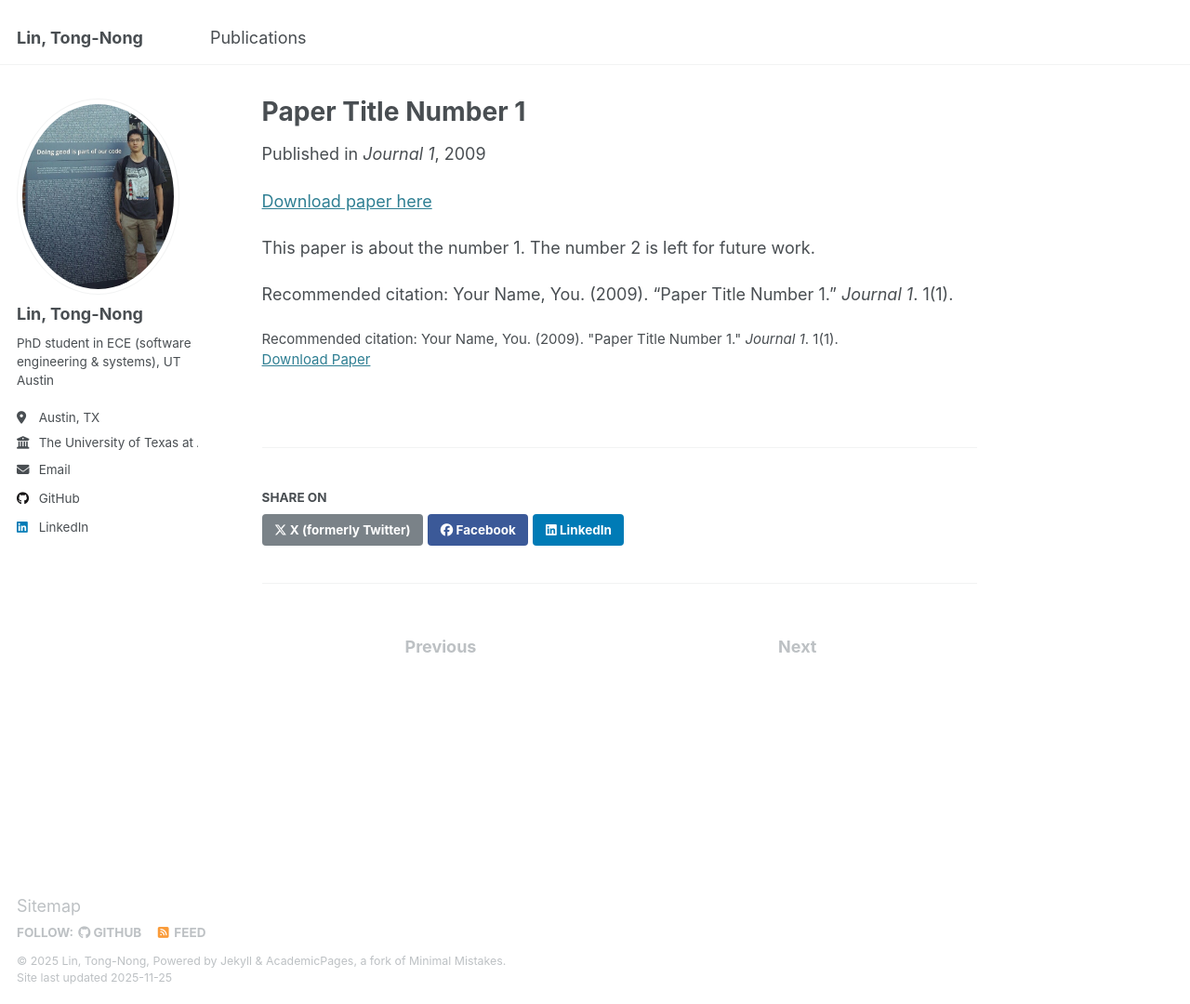
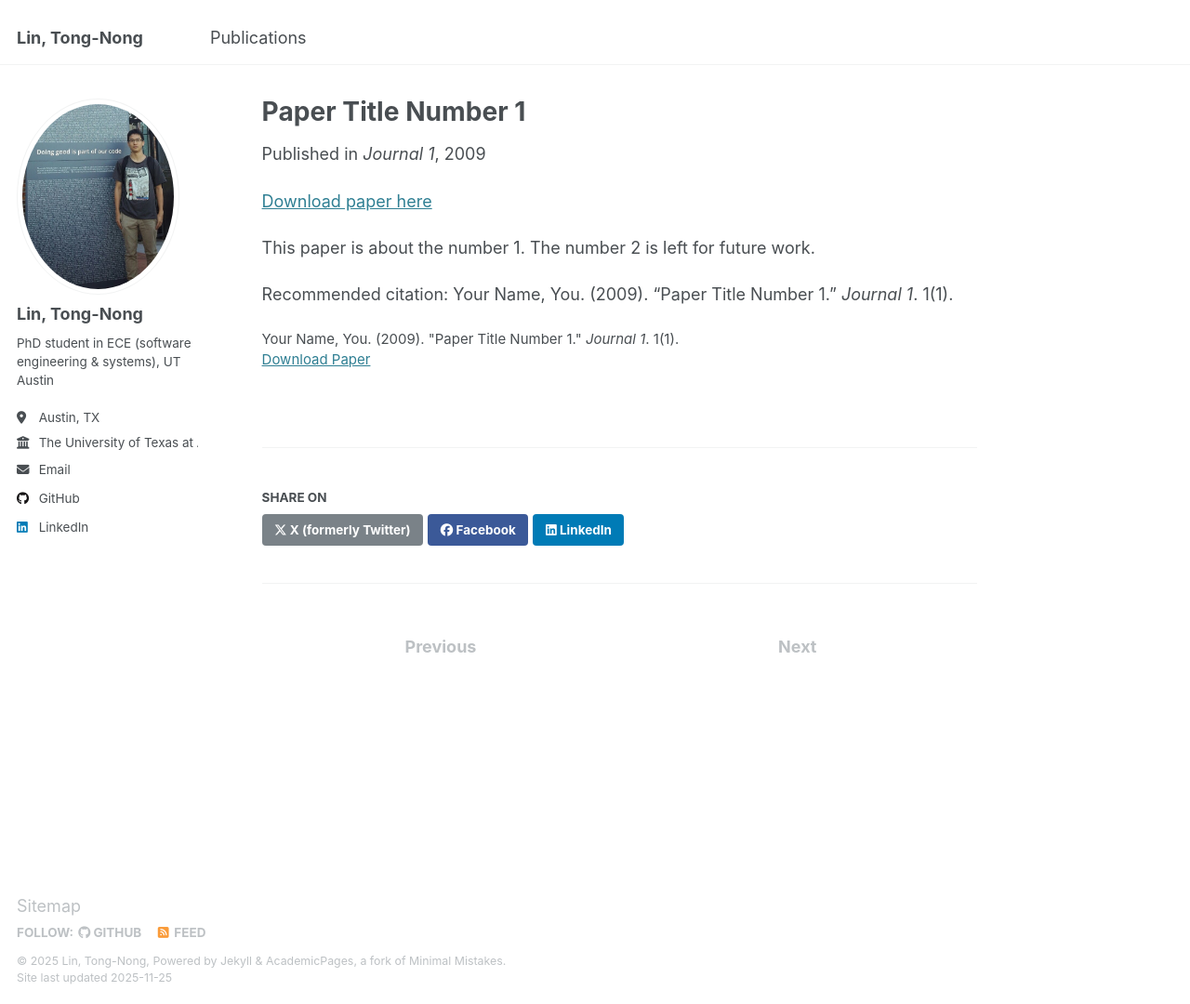
Before and after one commit to lintongnong/lintongnong.github.io, a Jekyll site: the page built from _publications/2009-10-01-paper-title-number-1.md, in a window 1280 px wide and 1080 px high. Shown: the whole window at 93% size. Built offline with Jekyll 4.4.1, drawn with Linux system fonts in a browser that asks for light colours.

Commit message:
remove Recommend Citation

```diff
--- a/_layouts/single.html
+++ b/_layouts/single.html
@@ -48,13 +48,13 @@ layout: default
         {{ content }}
 
         {% if page.citation and page.paperurl and page.slidesurl %}
-          <p style="font-size: smaller">Recommended citation: {{ page.citation }}<br /><a href="{{ page.paperurl }}">Download Paper</a> | <a href="{{ page.slidesurl }}">Download Slides</a></p>
+          <p style="font-size: smaller">{{ page.citation }}<br /><a href="{{ page.paperurl }}">Download Paper</a> | <a href="{{ page.slidesurl }}">Download Slides</a></p>
         {% elsif page.citation and page.paperurl %}
-          <p style="font-size: smaller">Recommended citation: {{ page.citation }}<br /><a href="{{ page.paperurl }}">Download Paper</a></p>
+          <p style="font-size: smaller">{{ page.citation }}<br /><a href="{{ page.paperurl }}">Download Paper</a></p>
         {% elsif page.citation and page.slidesurl %}
-          <p style="font-size: smaller">Recommended citation: {{ page.citation }}<br /><a href="{{ page.slidesurl }}">Download Slides</a></p>
+          <p style="font-size: smaller">{{ page.citation }}<br /><a href="{{ page.slidesurl }}">Download Slides</a></p>
         {% elsif page.citation %}
-          <p style="font-size: smaller">Recommended citation: {{ page.citation }}</p>
+          <p style="font-size: smaller">{{ page.citation }}</p>
         {% elsif page.slidesurl %}
           <p style="font-size: smaller"><a href="{{ page.slidesurl }}">Download Slides</a></p>
         {% endif %}
```
